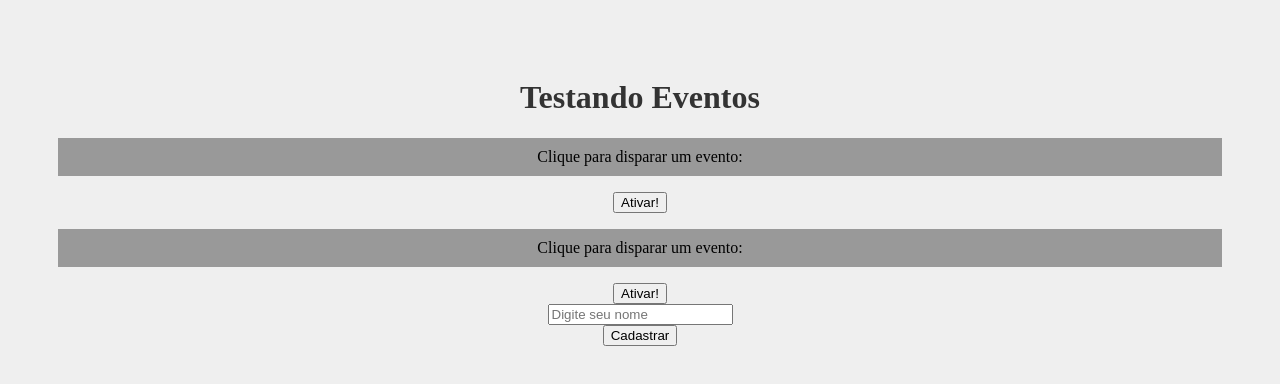
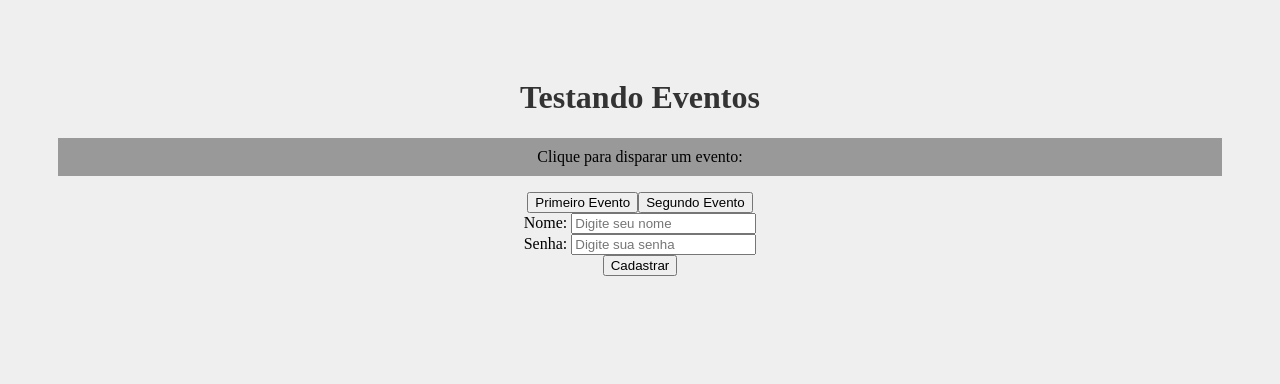
Before and after one commit to Guiberti/Aprendizado-React, a React (Create React App) app: page / in a window 1280 px wide. Shown: the top 384 px of the page. Built offline with nearby package versions, Linux system fonts and the light colour scheme.

Commit message:
passar eventos por props

```diff
--- a/src/App.tsx
+++ b/src/App.tsx
@@ -7,8 +7,7 @@ function App() {
     return (
         <div className="App">
             <h1>Testando Eventos</h1>
-            <Evento numero={1}/>
-            <Evento numero={2}/>
+            <Evento/>
             <Form/>
         </div>
     );
--- a/src/components/Evento.tsx
+++ b/src/components/Evento.tsx
@@ -1,14 +1,21 @@
-function Evento({numero}: { numero: number}) {
+import Button from "./events/Button";
+
+function Evento() {
 
 
     function meuEvento() {
-        console.log(`Evento disparado! ${numero}`);
+        console.log(`Ativando primeiro evento`);
+    }
+
+    function segundoEvento() {
+        console.log(`Ativando segundo evento`);
     }
 
     return (
         <div>
             <p>Clique para disparar um evento:</p>
-            <button onClick={meuEvento}>Ativar!</button>
+            <Button event={meuEvento} text="Primeiro Evento"/>
+            <Button event={segundoEvento} text="Segundo Evento"/>
         </div>
     )
 }
--- a/src/components/Form.tsx
+++ b/src/components/Form.tsx
@@ -1,15 +1,29 @@
+import {useState} from "react";
+
 function Form() {
 
-    function cadastrarUsuario(e : React.FormEvent<HTMLFormElement>) {
+    function cadastrarUsuario(e: React.FormEvent<HTMLFormElement>) {
         e.preventDefault();
-        console.log("Cadastrado com sucesso!");
+        console.log(`Usuário cadastrado: ${name} com senha: ${password}`);
+
     }
+
+    const [name, setName] = useState<string>('');
+    const [password, setPassword] = useState<string>('');
 
     return (
         <div>
             <form onSubmit={cadastrarUsuario}>
                 <div>
-                    <input type="text" placeholder="Digite seu nome"/>
+                    <label htmlFor="name">Nome: </label>
+                    <input type="text" id="name" name="name" placeholder="Digite seu nome"
+                           onChange={(e) => setName(e.target.value)}/>
+                </div>
+                <div>
+                    <label htmlFor="password">Senha: </label>
+                    <input type="password" id="password" name="password" placeholder="Digite sua senha"
+                    onChange={(e) => setPassword(e.target.value)}
+                    />
                 </div>
                 <div>
                     <input type="submit" value="Cadastrar"/>
--- /dev/null
+++ b/src/components/events/Button.tsx
@@ -0,0 +1,5 @@
+function Button({ text, event} : { text: string, event: () => void }) {
+    return <button onClick={event}>{text}</button>
+}
+
+export default Button;
```
